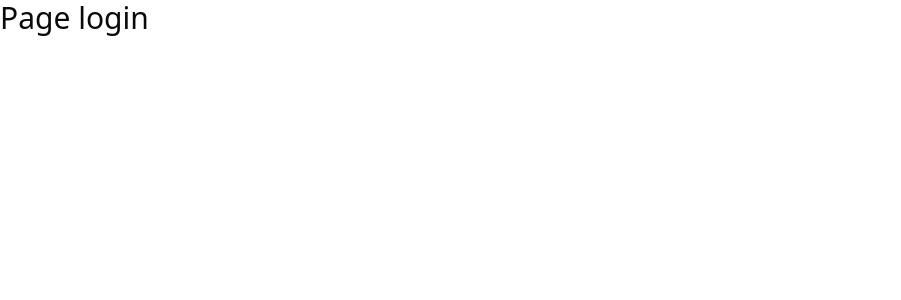
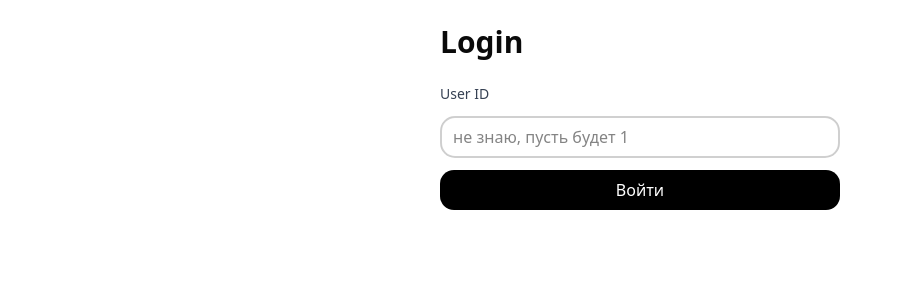
Before and after one commit to Grinder21/mini-instagram, a React (Vite) app: page /login in a window 1280 px wide. Shown: the top 300 px of the page, without its empty margins (0-901 px from the left). Built offline with nearby package versions, Linux system fonts and the light colour scheme.

Commit message:
add: add LoginPage

```diff
--- a/src/pages/login/ui/LoginPage.tsx
+++ b/src/pages/login/ui/LoginPage.tsx
@@ -1,9 +1,86 @@
+import { useMemo, useState, useEffect } from "react";
+import { useLocation, useNavigate } from "react-router-dom";
+import { useAuth } from "@/app/providers/auth/lib/useAuth";
+import { SpinnerLoader } from "@/shared/ui/Loader";
+
 export default function LoginPage() {
+  const [value, setValue] = useState("");
+  const [localError, setLocalError] = useState<string | null>(null);
+
+  const { status, user, loginById, error } = useAuth();
+  const navigate = useNavigate();
+  const location = useLocation();
+
+  const fromPath = useMemo(() => {
+    const st = location.state as { from?: { pathname?: string } } | null;
+    return st?.from?.pathname ?? null;
+  }, [location.state]);
+
+  useEffect(() => {
+    if (status === "authenticated" && user) {
+      navigate(fromPath ?? `/users/${user.id}`, { replace: true });
+    }
+  }, [status, user, fromPath, navigate]);
+
+  const isBusy = status === "loading";
+
+  function onSubmit(e: React.FormEvent) {
+    e.preventDefault();
+    setLocalError(null);
+
+    const id = Number(value);
+    if (!Number.isFinite(id) || id <= 0) {
+      setLocalError("Введите корректный userId (число > 0)");
+      return;
+    }
+
+    loginById(id);
+  }
+
   return (
-    <>
-      <h1 className="text-3xl">Page login</h1>
-    </>
+    <div className="mx-auto max-w-md p-6">
+      <h1 className="text-3xl font-semibold">Login</h1>
+
+      <form className="mt-6 space-y-3" onSubmit={onSubmit}>
+        <label className="block text-sm font-medium text-gray-700">
+          User ID
+        </label>
+
+        <input
+          className="w-full rounded-xl border px-3 py-2"
+          value={value}
+          onChange={(e) => setValue(e.target.value)}
+          placeholder="не знаю, пусть будет 1"
+          inputMode="numeric"
+          autoFocus
+        />
+
+        {localError && (
+          <div className="rounded-xl border border-red-200 bg-red-50 p-3 text-sm text-red-700">
+            {localError}
+          </div>
+        )}
+
+        {status === "error" && (
+          <div className="rounded-xl border border-red-200 bg-red-50 p-3 text-sm text-red-700">
+            Не удалось войти: {error || "unknown error"}
+          </div>
+        )}
+
+        <button
+          type="submit"
+          disabled={isBusy}
+          className="w-full rounded-xl bg-black px-4 py-2 text-white disabled:opacity-60"
+        >
+          {isBusy ? "Входим..." : "Войти"}
+        </button>
+
+        {isBusy && (
+          <div className="pt-2">
+            <SpinnerLoader />
+          </div>
+        )}
+      </form>
+    </div>
   );
 }
-
-// здесь я получаю ввод userId + делаю проверку /users/:id. Если ок, то передаю userId в LoginPageView
```
